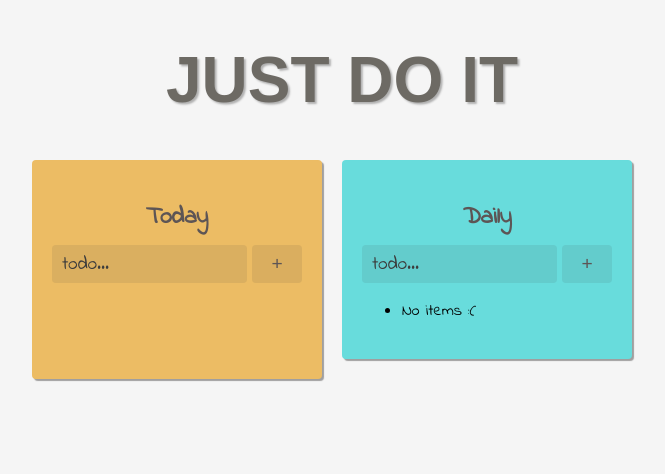
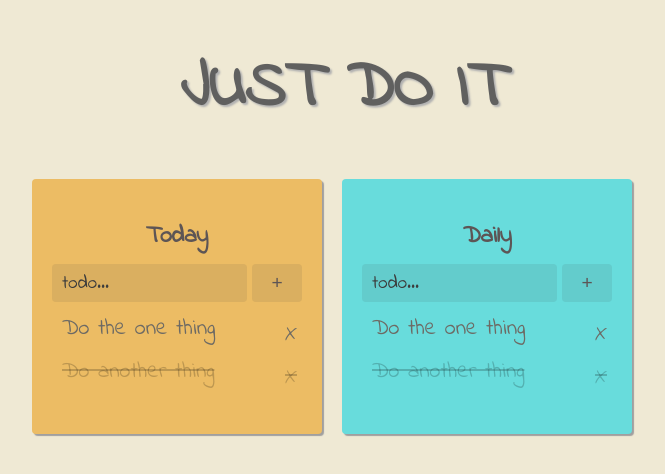
Before and after one commit to anthonyjsilva/just-do-it, a plain HTML site: page index.html in a window 1280 px wide. Shown: the whole page, without its empty margins (298-963 px from the left). Drawn offline with Linux system fonts and the light colour scheme.

Commit message:
almost basic functionality with multi lists

```diff
--- a/index.html
+++ b/index.html
@@ -24,8 +24,9 @@
     <h1>Just Do It</h1>
   </header>
 
-  <div class="lists">
+  <div class="lists-container">
 
+    <!--
     <div class="list">
       <div class="list__header">
         <h2 class="list__title">Today</h2>
@@ -35,7 +36,7 @@
         </form>
       </div>
       <ul class="list__items">
-        <li>No items :(</li>
+        <li>Nothing here :(</li>
       </ul>
     </div>
 
@@ -50,17 +51,16 @@
       <ul class="list__items2">
         <li>No items :(</li>
       </ul>
-    </div>
+    </div> -->
 
   </div>
 
   <script type="text/javascript">
 
-    const addItems = document.querySelector('.add-items');
-    const itemsList = document.querySelector('.list__items');
-    const items = JSON.parse(localStorage.getItem('items')) || [];
+
 
     function addItem(e) {
+      console.log(e);
       e.preventDefault();
       const text = (this.querySelector('[name=item]')).value;
       const item = {
@@ -68,24 +68,48 @@
         done: false
       };
 
-      items.push(item);
-      populateList(items, itemsList);
-      localStorage.setItem('items', JSON.stringify(items));
-      this.reset();
+      const listIndex = e.target.dataset.listIndex;
+      initialState[listIndex].items.push(item);
+
+      reRender();
+      // localStorage.setItem('items', JSON.stringify(items));
+      // this.reset();
+      (this.querySelector('[name=item]')).focus();
     }
 
-    function removeItem(e) {
-      if (!e.target.matches('span')) return; // skip this unless it's a span
-      e.preventDefault();
-      const el = e.target;
-      const index = el.dataset.index;
-      items.splice(index, 1);
-      populateList(items, itemsList);
-      localStorage.setItem('items', JSON.stringify(items));
-    }
+    const initialState = [
+      {
+        title: 'Today',
+        color: 'orange',
+        items: [
+          {
+            done: false,
+            text: 'Do the one thing'
+          },
+          {
+            done: true,
+            text: 'Do another thing'
+          }
+        ]
+      },
+      {
+        title: 'Daily',
+        color: 'blue',
+        items: [
+          {
+            done: false,
+            text: 'Do the one thing'
+          },
+          {
+            done: true,
+            text: 'Do another thing'
+          }
+        ]
+      }
+    ];
 
-    function populateList(items = [], itemsList) {
-      itemsList.innerHTML = items.map((item, i) => {
+    function populateList(items) {
+      return items.map((item, i) => {
         return `
           <li class="list__item ${item.done ? 'list__item--done' : ''}" data-index=${i}>
             ${item.text}
@@ -95,24 +119,87 @@
       }).join('');
     }
 
+
     function toggleDone(e) {
       if (e.target.matches('span')) return; // skip this unless it's not a span
+      e.preventDefault();
       const el = e.target;
-      const index = el.dataset.index;
-      items[index].done = !items[index].done;
-      localStorage.setItem('items', JSON.stringify(items));
-      populateList(items, itemsList);
+      const itemIndex = el.dataset.index;
+      const listIndex = el.parentElement.dataset.listIndex;
+
+      // flip the boolean value
+      const value = initialState[listIndex].items[itemIndex].done;
+      initialState[listIndex].items[itemIndex].done = !value;
+
+      reRender();
+
+      // localStorage.setItem('items', JSON.stringify(items));
     }
 
-    addItems.addEventListener('submit', addItem);
-    itemsList.addEventListener('click', toggleDone);
-    itemsList.addEventListener('click', removeItem);
+    function removeItem(e) {
+      if (!e.target.matches('span')) return; // skip this unless it's a span
+      e.preventDefault();
+      const el = e.target;
+      const itemIndex = el.dataset.index;
+      const listIndex = e.path[2].dataset.listIndex;
+      initialState[listIndex].items.splice(itemIndex, 1);
+      reRender();
+      // localStorage.setItem('items', JSON.stringify(items));
+    }
 
-    populateList(items, itemsList);
+    function populateLists(lists = []) {
+      listsContainer.innerHTML = lists.map((list, i) => {
+        return (`
+          <div class="list list--${list.color}" data-index=${i}>
+            <div class="list__header">
+              <h2 class="list__title">${list.title}</h2>
+              <form class="add-items list__input-container" data-list-index=${i}>
+                <input class="list__input" type="text" name="item" placeholder="todo...">
+                <button class="list__input-add-btn" type="submit">+</button>
+              </form>
+            </div>
+            <ul class="list__items" data-list-index=${i}>
+              ${populateList(list.items)}
+            </ul>
+          </div>
+        `);
+      }).join('');
+    }
 
-  </script>
-  <script>
-    FontAwesomeConfig = {
+    const listsContainer = document.querySelector('.lists-container');
+
+    populateLists(initialState);
+
+    let itemsList = [];
+    itemsList = [...document.querySelectorAll('.list__items')];
+    itemsList.forEach((el) => {
+      el.addEventListener('click', toggleDone);
+      el.addEventListener('click', removeItem);
+    });
+
+    let addItems = [];
+    addItems = [...document.querySelectorAll('.add-items')];
+    addItems.forEach((el) => {
+      el.addEventListener('submit', addItem);
+    });
+    // const items = JSON.parse(localStorage.getItem('items')) || [];
+
+    function reRender() {
+      populateLists(initialState);
+      itemsList = [...document.querySelectorAll('.list__items')];
+      itemsList.forEach((el) => {
+        el.addEventListener('click', toggleDone);
+        el.addEventListener('click', removeItem);
+      });
+      addItems = [...document.querySelectorAll('.add-items')];
+      addItems.forEach((el) => {
+        el.addEventListener('submit', addItem);
+      });
+    }
+
+  // </script>
+<script>
+    FonAwesomeConfig = {
       autoReplaceSvg: 'nest'
     }
   </script>
--- a/style.css
+++ b/style.css
@@ -9,7 +9,7 @@
   --note-color-orange: #ecbc64;
   --note-color-red: #de7a68;
   --note-color-blue: #68dcdc;
-  --bg-color: #f5f5f5;
+  --bg-color: #efe9d4;
   --font-cursive: 'Indie Flower', cursive;
 }
 
@@ -32,12 +32,13 @@ body {
 header h1 {
   font-size: 4em;
   color: var(--heading-color);
+  color: #60605f;
   text-shadow: 2px 2px 2px #b1b1b1;
-  font-family: arial;
+  /* font-family: arial; */
   text-transform: uppercase;
 }
 
-.lists {
+.lists-container {
   flex-basis: 100%;
   display: flex;
   justify-content: center;
@@ -45,7 +46,6 @@ header h1 {
 }
 
 .list {
-  background-color: var(--note-color-orange);
   box-shadow: 2px 2px 1px 0px #a09f9f;
   margin-right: 20px;
   padding: 20px;
@@ -56,6 +56,16 @@ header h1 {
   border-radius: 4px;
 }
 
+.list--orange {
+  background-color: var(--note-color-orange);
+}
+.list--blue {
+  background-color: var(--note-color-blue);
+}
+.list--red {
+  background-color: var(--note-color-red);
+
+}
 
 .list-options {
   opacity: 0;
```
